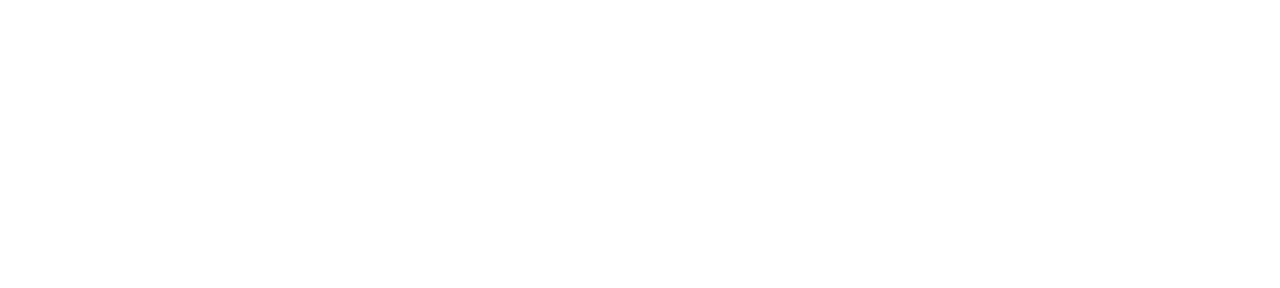
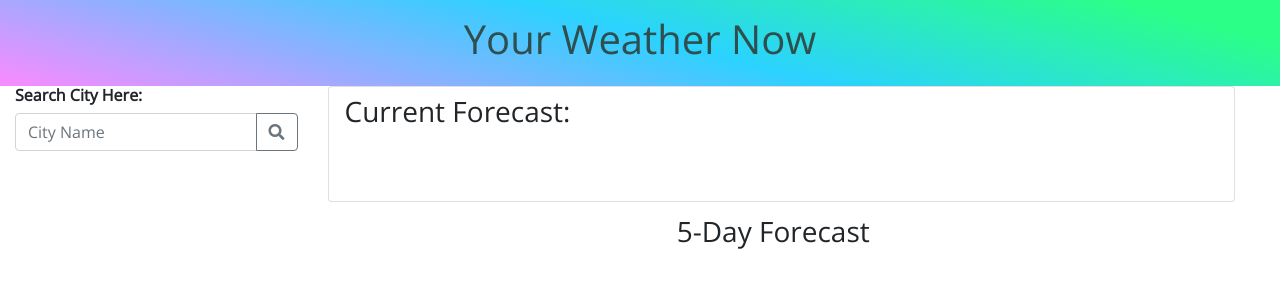
Before and after one commit to jennyking0805/weather-dashboard, a plain HTML site: page index.html in a window 1280 px wide. Drawn offline with nearby package versions, Linux system fonts and the light colour scheme.

Commit message:
added cards and set up format

```diff
--- a/assets/css/style.css
+++ b/assets/css/style.css
@@ -0,0 +1,20 @@
+* {
+    box-sizing: border-box;
+    margin: 0;
+}
+
+body {
+    font-family: 'Open Sans', Verdana, Geneva, Tahoma, sans-serif;
+}
+
+header {
+    text-align: center;
+    color: #2F4F4F;
+    background-image: linear-gradient(15deg, #FA8BFF 0%, #2BD2FF 52%, #2BFF88 90%);
+    padding: 15px;
+}
+
+h2 {
+    font-size: 16px;
+    font-weight: bolder;
+}
--- a/assets/js/script.js
+++ b/assets/js/script.js
@@ -0,0 +1 @@
+const apiKey = "2f5fcea3e931369adf1e874bca968965"
--- a/index.html
+++ b/index.html
@@ -3,9 +3,62 @@
 <head>
     <meta charset="UTF-8">
     <meta name="viewport" content="width=device-width, initial-scale=1.0">
+    <meta http-equiv="X-UA-Compatible" content="ie=edge">
+    <link rel="stylesheet" href="https://stackpath.bootstrapcdn.com/bootstrap/4.3.1/css/bootstrap.min.css"/>
+    <link rel="stylesheet" href="https://use.fontawesome.com/releases/v5.8.1/css/all.css"
+          integrity="sha384-50oBUHEmvpQ+1lW4y57PTFmhCaXp0ML5d60M1M7uH2+nqUivzIebhndOJK28anvf"
+          crossorigin="anonymous"/>
+    <link href="https://fonts.googleapis.com/css?family=Open+Sans&display=swap" rel="stylesheet" />
+    <!-- <link rel="stylesheet" href="https://cdnjs.cloudflare.com/ajax/libs/open-iconic/1.1.1/font/css/open-iconic-bootstrap.min.css"> -->
+    <link rel="stylesheet" href="./assets/css/style.css"/>
+
     <title>Your Weather Now</title>
 </head>
 <body>
+    <header class="header">
+        <h1>Your Weather Now</h1>
+    </header>
 
+    <div class="row container-fluid">
+        <div class="col-3 sidebar">
+            <h2>Search City Here:</h2>
+
+            <div class="input-group">
+                <input type="text" id="city-input" class="form-control" placeholder="City Name" aria-describedby="search-city" />
+
+                <div class="input-group-append">
+                    <button class="btn btn-outline-secondary" type="button" id="search-city">
+                        <i class="fas fa-search"></i>
+                    </button>
+                </div>
+            </div>
+            <ul class="list-group" id="city-list"></ul>
+
+        </div>
+
+        <div class="col" id="city-info">
+            <div class="card">
+                <nav class="navbar justify-content">
+                        <h3>Current Forecast:</h3>
+                    </span>
+                </nav>
+                <div class="card-body">
+                    <h5 class="card-title"></h5>
+                    <p class="card-text" id="temperature"></p>
+                    <p class="card-text" id="humidity"></p>
+                    <p class="card-text" id="wind-speed"></p>
+                    <p class="card-text" id="uv-index"></p>
+                </div>
+            </div>
+
+            <nav class="navbar justify-content-center">
+                <span class="navbar-brand mb-0"><h3>5-Day Forecast</h3></span>
+            </nav>
+            <div class="row row-cols-3 justify-content-center" id="forecast"></div>
+    </div>
+
+    <script src="https://code.jquery.com/jquery-3.4.1.min.js"></script>
+    <script src="https://cdnjs.cloudflare.com/ajax/libs/moment.js/2.24.0/moment.min.js"></script>
+    <script src="assets/js/script.js"></script>
 </body>
 </html>
```
Also changed, not shown: 1 other file.
